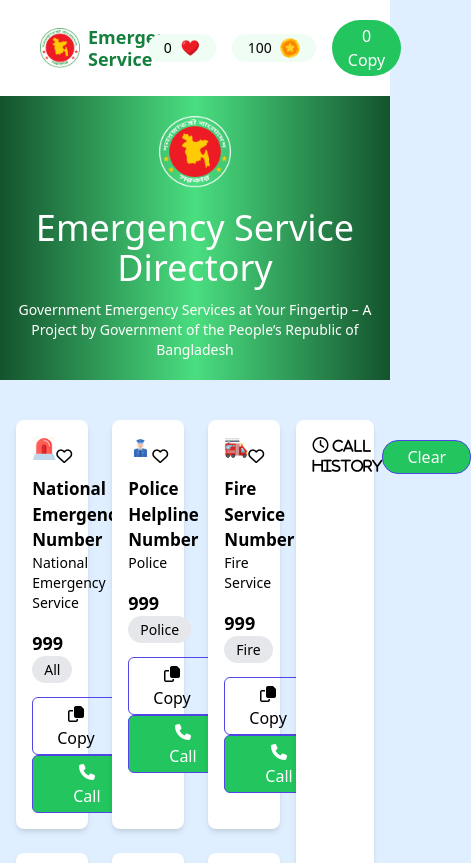
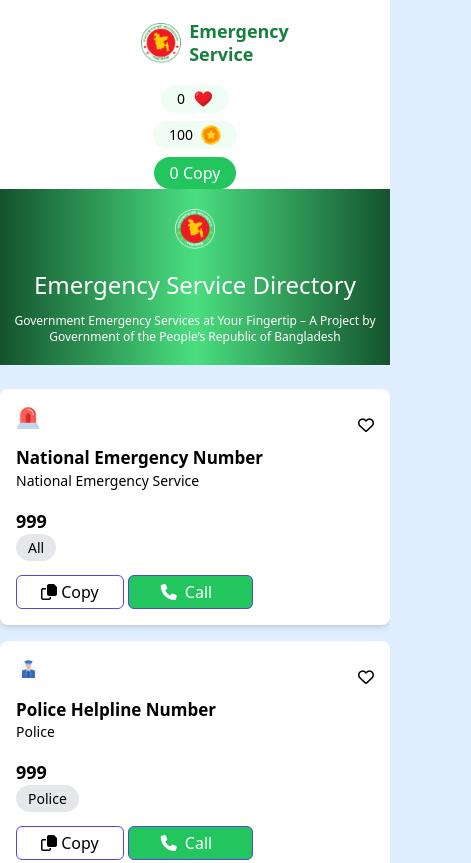
Before and after one commit to rakibul-romu/project-5, a plain HTML site: page index.html in a window 390 px wide. Shown: the top 863 px of the page, 471 px wide, since content can reach past the window. Drawn offline with nearby package versions, Linux system fonts and the light colour scheme.

Commit message:
my responsive commit

```diff
--- a/index.html
+++ b/index.html
@@ -8,14 +8,14 @@
    <script src="https://cdn.tailwindcss.com"></script>
 </head>
 <body class="h-screen bg-[#DFEFFF]">
-    <div class="flex items-center justify-between bg-white ">
+    <div class="flex flex-col md:flex-row items-center justify-between bg-white ">
 
-        <div class="flex items-center space-x-2 ml-10 mt-5 mb-5">
+        <div class="flex items-center space-x-2 ml-10 mt-5 mb-5 md:ml-10">
             <img src="./assets/logo.png" alt="logo" class="w-10 h-10 " >
             <span class="text-green-700 font-bold text-lg leading-tight">Emergency <br> Service</span>
         </div>
 
-        <div class="flex items-center space-x-4 mr-10 mt-5 mb-5">
+        <div class="flex flex-col md:flex-row items-center space-y-2 md:space-y-0 md:space-x-4 md:mr-10">
             <div class="flex items-center bg-green-50 px-4 py-1 gap-2 rounded-full">
                 <span id="count" class="text-sm font-medium">0</span>
                 <span id="love" class="h-5 w-5"><img src="./assets/heart.png"></span>
@@ -28,7 +28,7 @@
             </div>
 
 
-            <button class="bg-green-500 text-white px-4 py-1 rounded-full font-medium ">
+            <button class="bg-green-500 text-white px-4 py-1 rounded-full font-medium">
                 <span id="copy-count">0</span> <span>Copy</span>
             </button>
         </div>
@@ -37,16 +37,16 @@
 
 
     <main class="bg-gradient-to-r from-green-900 via-green-400 to-green-900 ">
-        <img src="./assets/logo-dark.png" alt="logo" class="w-28 h-28  p-5  mx-auto ">
-        <h1 class="text-4xl text-white text-center   ">Emergency Service Directory</h1>
-        <p class="text-sm text-white text-center  pb-5 pt-3">Government Emergency Services at Your Fingertip – A Project by  Government of the People’s Republic of Bangladesh</p>
+        <img src="./assets/logo-dark.png" alt="logo" class="w-20 h-20 md:w-28 md:h-28 p-5 mx-auto ">
+        <h1 class="text-2xl md:text-4xl text-white text-center  ">Emergency Service Directory</h1>
+        <p class="text-xs md:text-sm text-white text-center pb-5 pt-3">Government Emergency Services at Your Fingertip – A Project by  Government of the People’s Republic of Bangladesh</p>
     </main>
 
 
 
-    <section id="Service-Container" class="w-11/12 mx-auto py-10   grid grid-cols-12 gap-4 ">
+    <section id="Service-Container" class="w-full md:w-11/12 mx-auto py-6 md:py-10 grid grid-cols-1 md:grid-cols-12 gap-4 ">
         <section id="Service-box" class=" col-span-9">
-            <div class="grid grid-cols-3 gap-6 ">
+            <div class="grid grid-cols-1 sm:grid-cols-2  md:grid-cols-3 gap-4 md:gap-6" >
                 <div class="bg-white rounded-lg shadow-md p-4  ">
                     <div class="flex items-center justify-between">
                         <img src="./assets/emergency.png" alt="ambulance" class="w-6 h-6 mb-4">
@@ -197,13 +197,14 @@
             </div>
 
         </section>
-        <aside id="Service-Details-box" class=" col-span-3 bg-white rounded-lg shadow-md p-4 ">
+        <aside id="Service-Details-box" class="col-span-1 md:col-span-3 bg-white rounded-lg shadow-md p-3 md:p-4 mt-4 md:mt-0 w-full md:w-auto">
 
-            <div class="flex items-center justify-between mb-6">
+            <div class="flex items-center justify-between mb-4 md:mb-6">
                 <div>
-                     <i class="fa-regular fa-clock"><span class="text-sm font-bold ml-1">Call History</span></i>
+                     <i class="fa-regular fa-clock"></i>
+                     <span class="text-xs md:text-sm font-bold ml-1">Call History</span>
                 </div>
-                   <button id="clear-history" class="border border-indigo-600 px-6 py-1 rounded-2xl bg-green-500 text-white">Clear</button>
+                   <button id="clear-history" class="border border-indigo-600 px-4 md:px-6 py-1 rounded-2xl bg-green-500 text-white text-xs md:text-base">Clear</button>
 
             </div>
             <ul id="call-history" class="mb-4"></ul>
```
